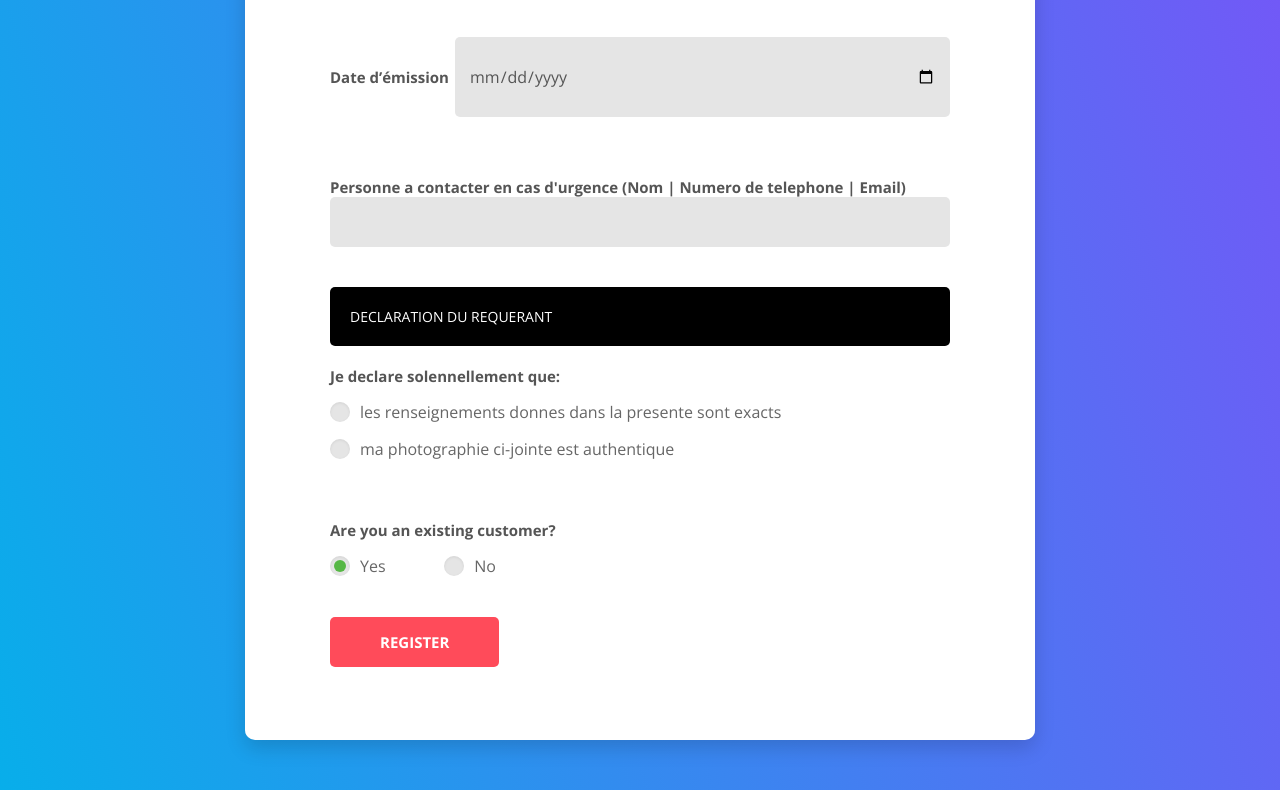
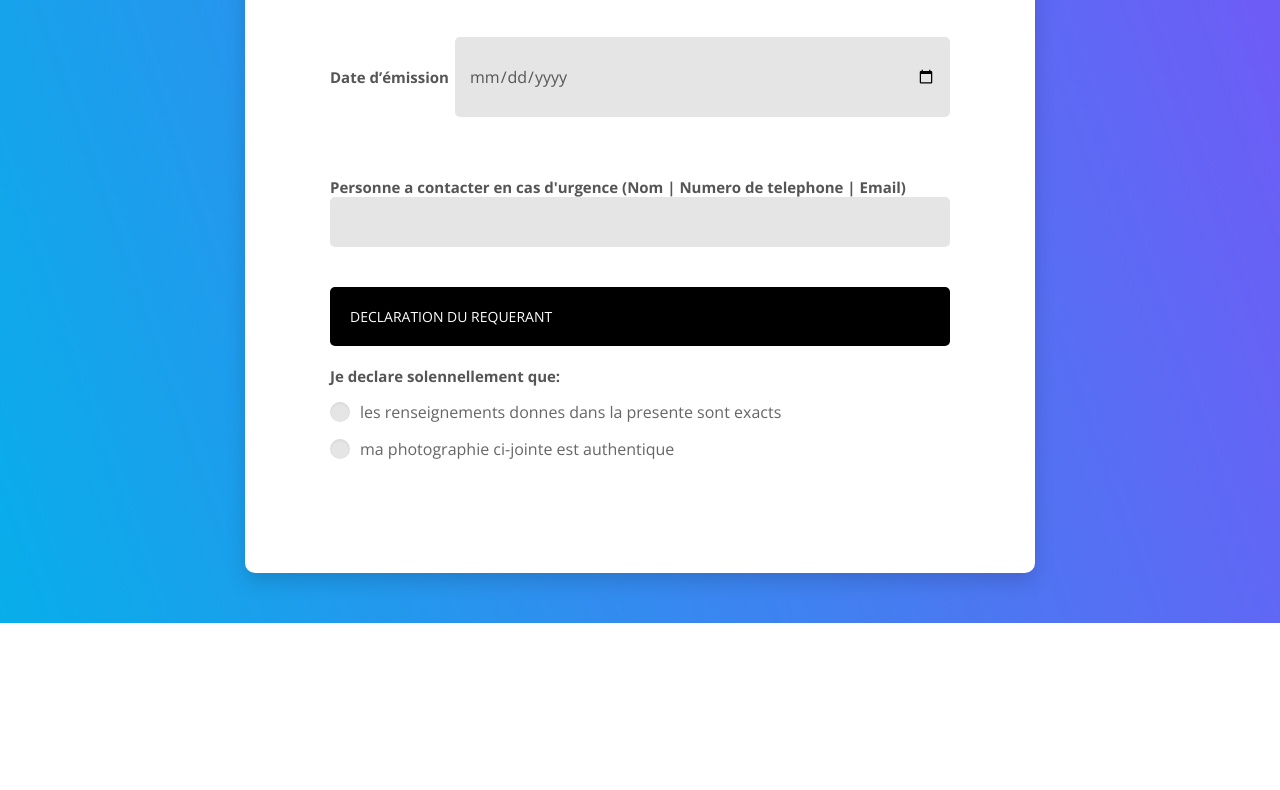
Before and after one commit to ByteOverload/Passport-Form, a plain HTML site: page index.html in a window 1280 px wide. Shown: the part 3077-3867 px from the top of the page. After the commit the page ends 3700 px from the top, so only its background shows below. Drawn offline with nearby package versions, Linux system fonts and the light colour scheme.

Commit message:
Update index.html

```diff
--- a/index.html
+++ b/index.html
@@ -407,25 +407,7 @@
 
                                     </div>
                                 </div>
-                        <div class="form-row p-t-20">
-                            <label class="label label--block">Are you an existing customer?</label>
-                            <div class="p-t-15">
-                                <label class="radio-container m-r-55">Yes
-                                    <input type="radio" checked="checked" name="exist">
-                                    <span class="checkmark"></span>
-                                </label>
-                                <label class="radio-container">No
-                                    <input type="radio" name="exist">
-                                    <span class="checkmark"></span>
-                                </label>
-                            </div>
-                        </div>
-                        <div>
-                            <button class="btn btn--radius-2 btn--red" type="submit">Register</button>
-                        </div>
-                    </form>
-                </div>
-            </div>
+
         </div>
     </div>
 
```
